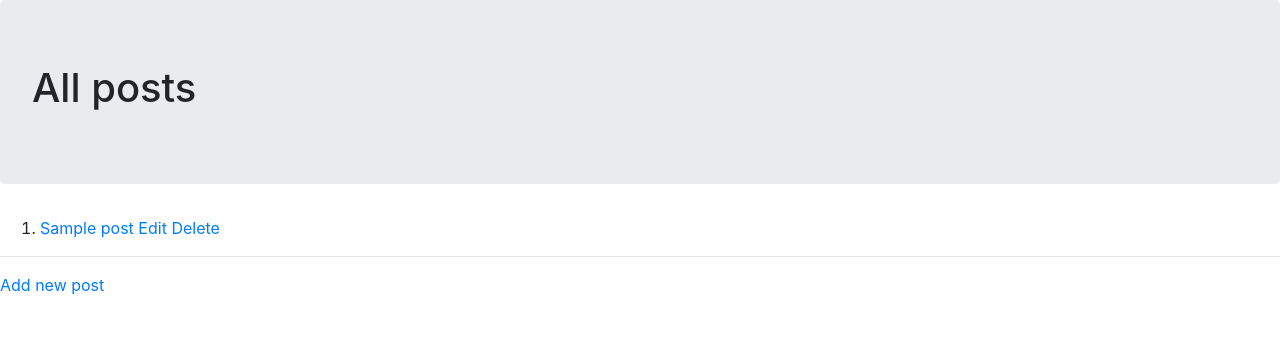
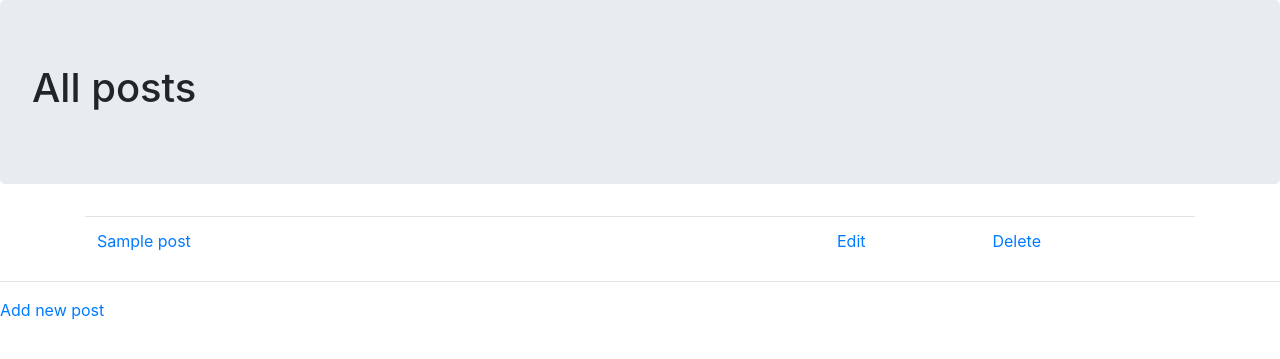
Before and after one commit to martynaj2/firstapp, a Rails app: page /posts in a window 1280 px wide. Shown: the part 56-415 px from the top of the page. Run offline with Rails 7, Linux system fonts and the light colour scheme; tables that the repository leaves empty hold one stand-in row (values such as "Sample post").

Commit message:
[update] posts index

```diff
--- a/app/views/home/welcome.html
+++ b/app/views/home/welcome.html
@@ -1,7 +1,7 @@
-<h1>welcome!</h1>
+<div class="home-header"><h1 class="text-center">welcome!</h1></div>
 <hr />
 <div>
-  <p>
+  <p class="text-center">
     super fajna strona glowna
   </p>
 </div>
--- a/app/views/posts/index.html.erb
+++ b/app/views/posts/index.html.erb
@@ -2,15 +2,19 @@
   <h1>All posts</h1>
 </div>
 
-<ol>
+<div class="container">
   <% @posts.each do |post| %>
-    <li>
-     <%= link_to post.post_title, post_path(id: post.id) %>
-     <!-- <%= "treść: #{post.content} autor(id): #{post.autor_id}" %> -->
-     <%= link_to 'Edit', edit_post_path(id: post.id) %>
-     <%= link_to 'Delete', post_path(id: post.id), method: :delete, data: { confirm: 'Are you sure?' } %>
-    </li>
+    <table class="table">
+    <tbody>
+      <tr>
+         <td class="col-md-8"><%= link_to post.post_title, post_path(id: post.id) %></td>
+         <!-- <%= "treść: #{post.content} autor(id): #{post.autor_id}" %> -->
+         <td><%= link_to 'Edit', edit_post_path(id: post.id) %></td>
+         <td><%= link_to 'Delete', post_path(id: post.id), method: :delete, data: { confirm: 'Are you sure?' } %></td>
+       </tr>
+     </tbody>
+   </table>
  <% end %>
-</ol>
+</div>
 <hr />
 <%= link_to 'Add new post', new_post_path %>
```
